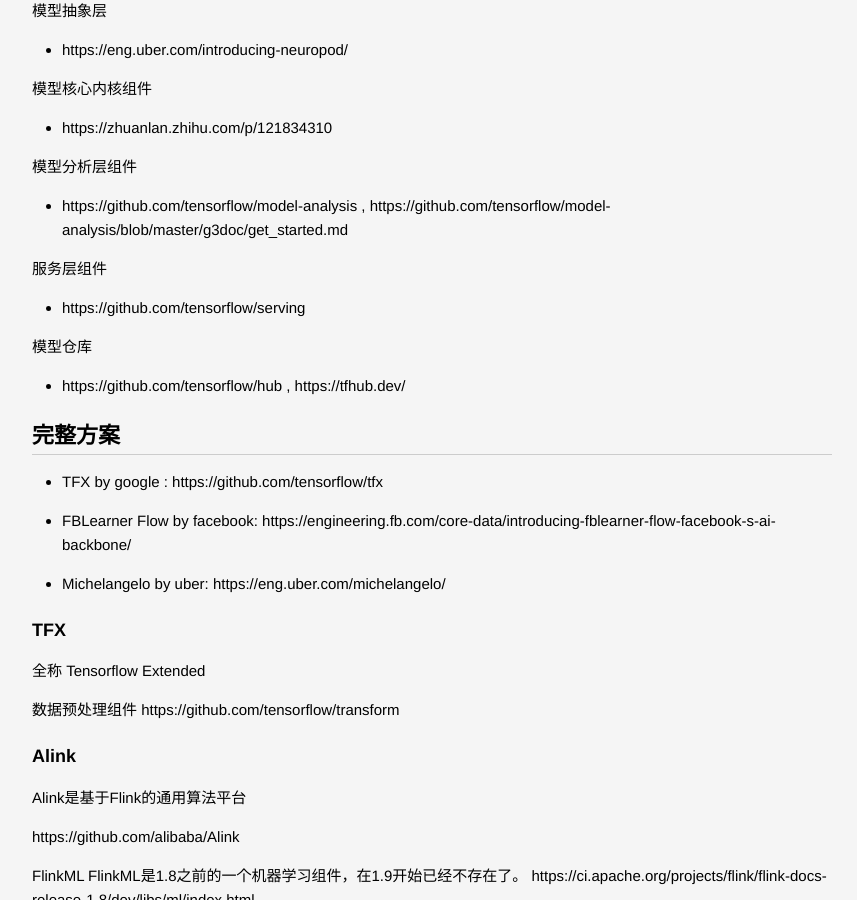
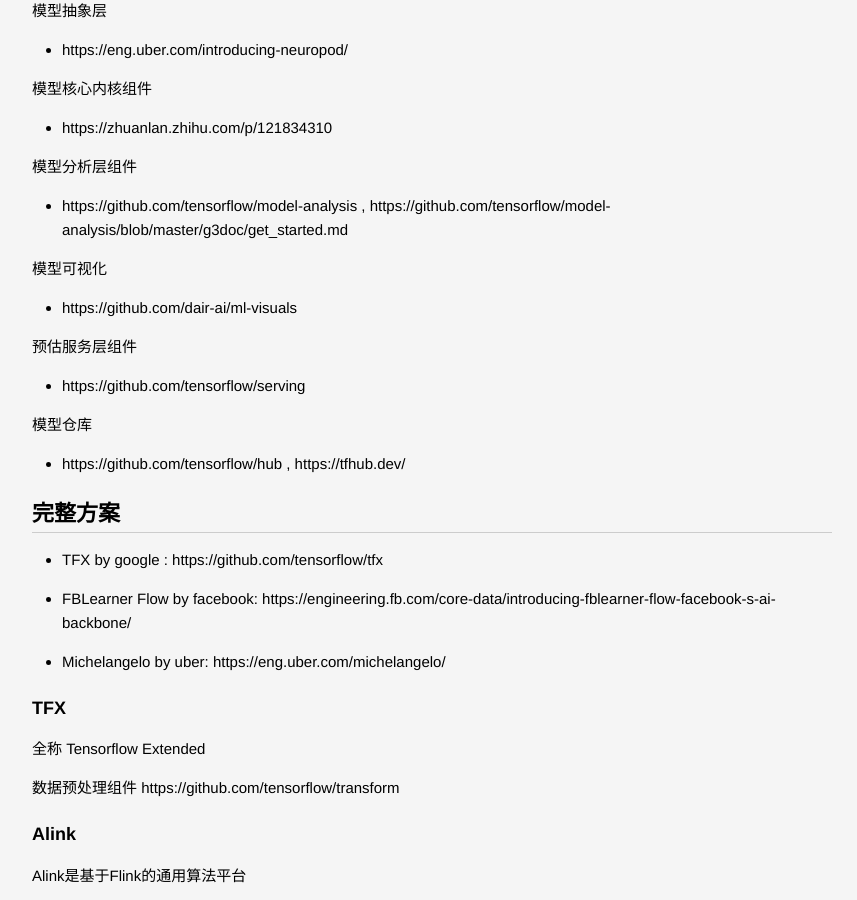
Before and after one commit to lucky521/blog, a Jekyll site: the page built from _posts/ml/2019-05-21-ML-System.markdown, in a window 1280 px wide and 900 px high, scrolled down 4818 px. Shown: the whole window, without its empty margins (208-1065 px from the left). Built offline with Jekyll 4.4.1, drawn with Linux system fonts in a browser that asks for light colours.

Commit message:
Update 2019-05-21-ML-System.markdown

```diff
--- a/_posts/ml/2019-05-21-ML-System.markdown
+++ b/_posts/ml/2019-05-21-ML-System.markdown
@@ -155,10 +155,11 @@
 模型分析层组件
 - https://github.com/tensorflow/model-analysis , https://github.com/tensorflow/model-analysis/blob/master/g3doc/get_started.md
 
+模型可视化
+- https://github.com/dair-ai/ml-visuals
 
-服务层组件
+预估服务层组件
 - https://github.com/tensorflow/serving
-
 
 模型仓库
 - https://github.com/tensorflow/hub , https://tfhub.dev/
```
